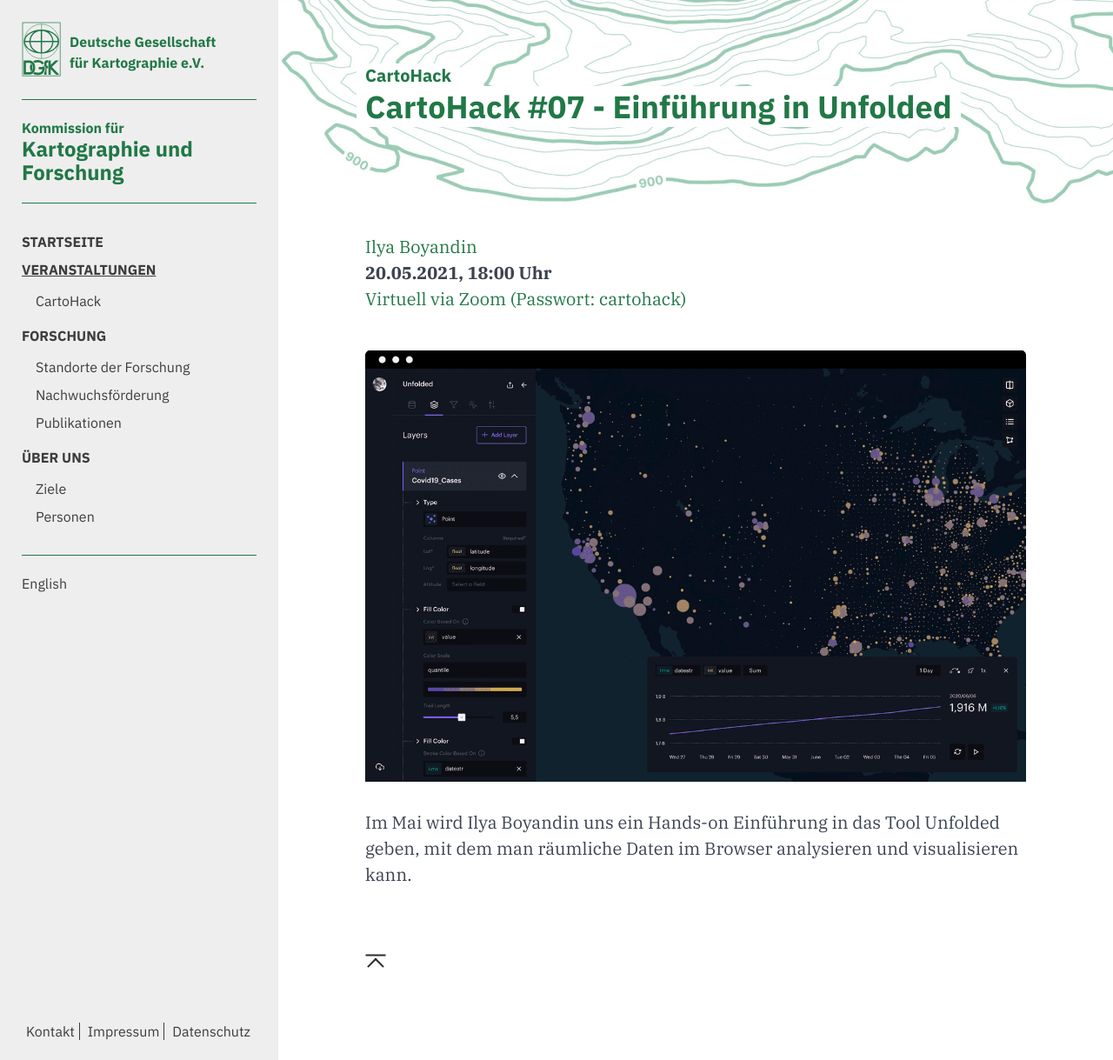
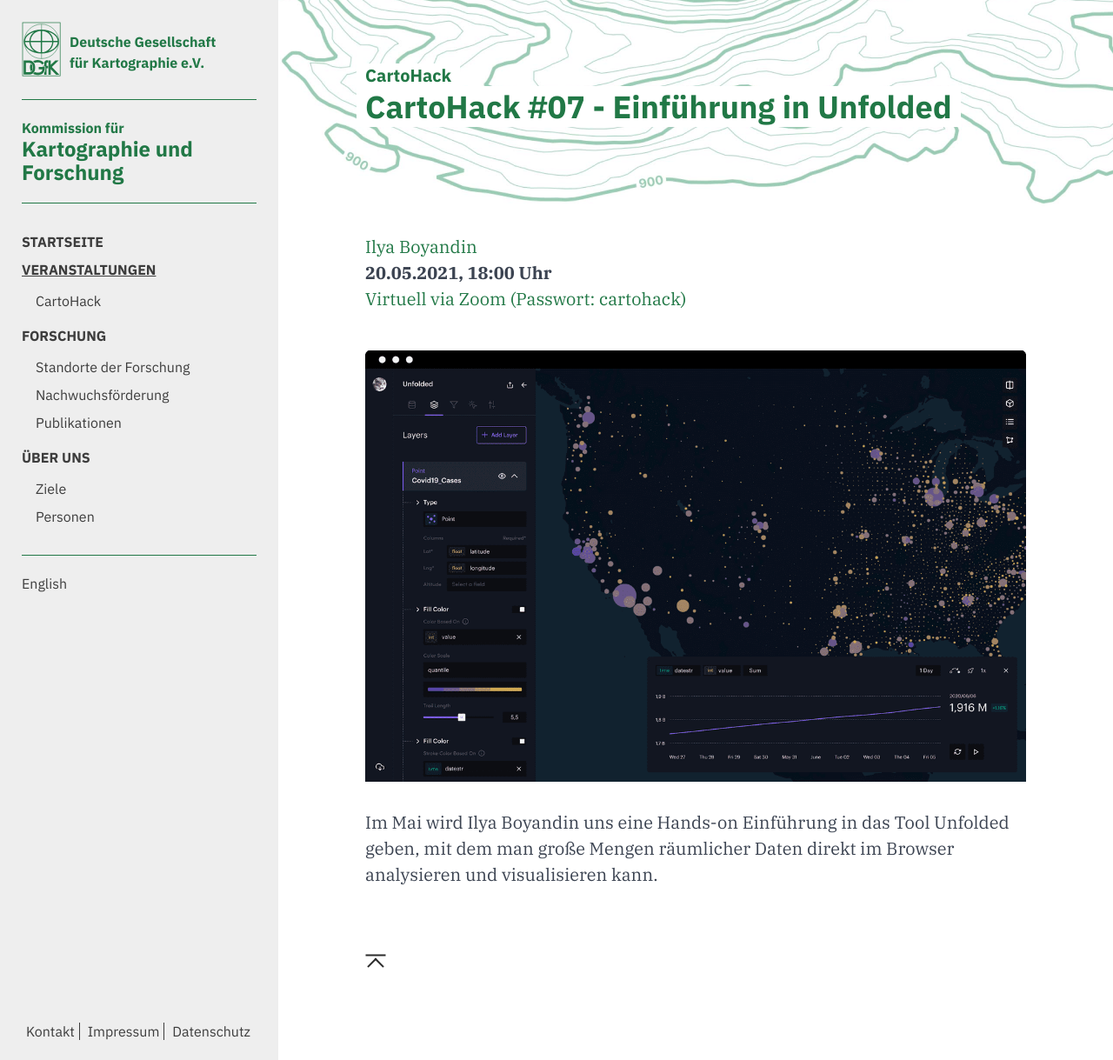
Before and after one commit to sebastian-meier/dgfk-kommission-forschung, a Jekyll site: the page built from de/events/cartohack/07-unfolded.md, in a window 1280 px wide. Shown: the whole page at 87% size. Built offline with Jekyll 4.4.1, drawn with Linux system fonts in a browser that asks for light colours.

Commit message:
Update 07-unfolded.md

```diff
--- a/de/events/cartohack/07-unfolded.md
+++ b/de/events/cartohack/07-unfolded.md
@@ -17,4 +17,4 @@ redirect_from:
 
 ![CartoHack #07](/images/cartohack/07-unfolded.png)
 
-Im Mai wird Ilya Boyandin uns ein Hands-on Einführung in das Tool Unfolded geben, mit dem man räumliche Daten im Browser analysieren und visualisieren kann.
+Im Mai wird Ilya Boyandin uns eine Hands-on Einführung in das Tool Unfolded geben, mit dem man große Mengen räumlicher Daten direkt im Browser analysieren und visualisieren kann.
```
